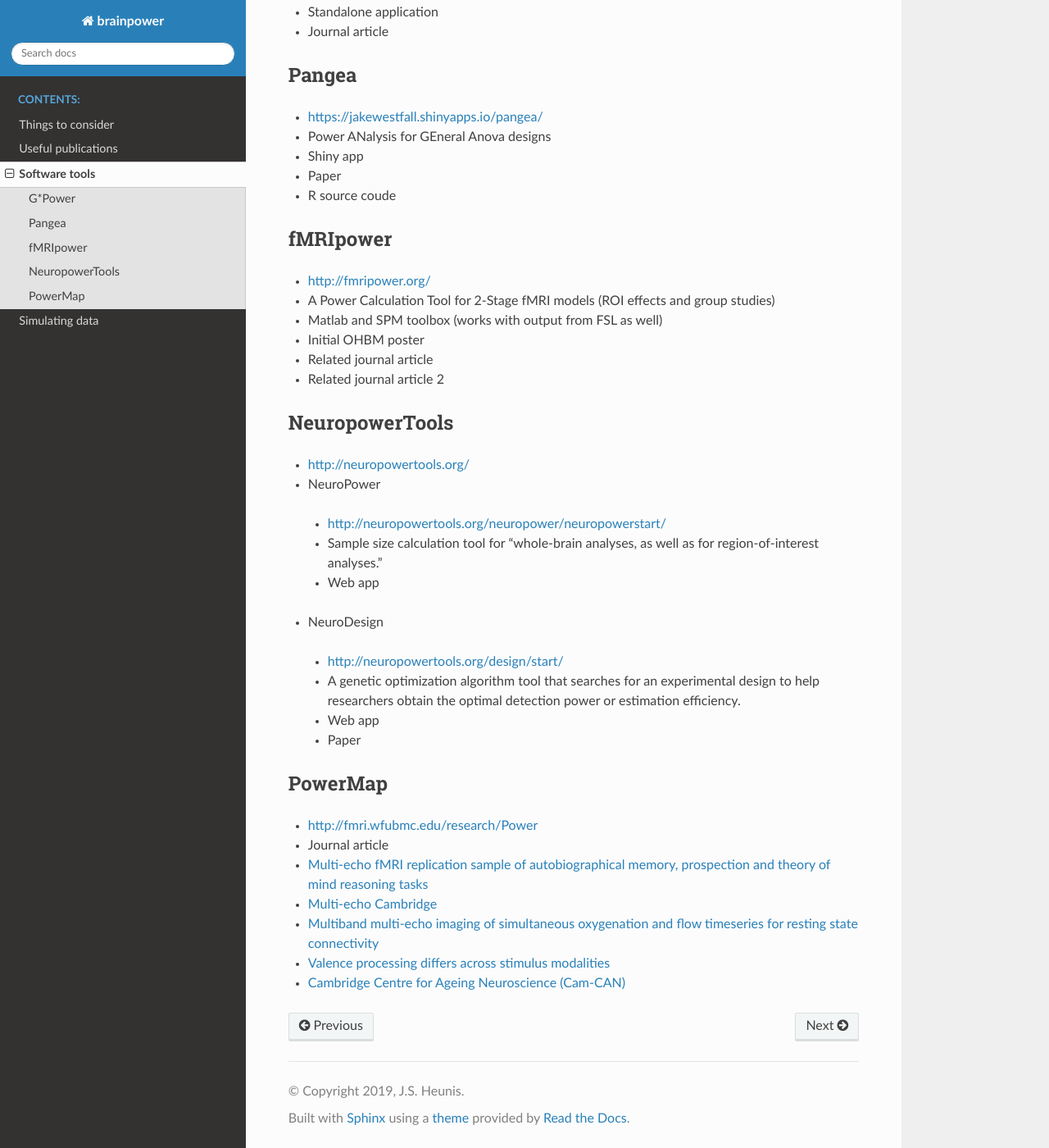
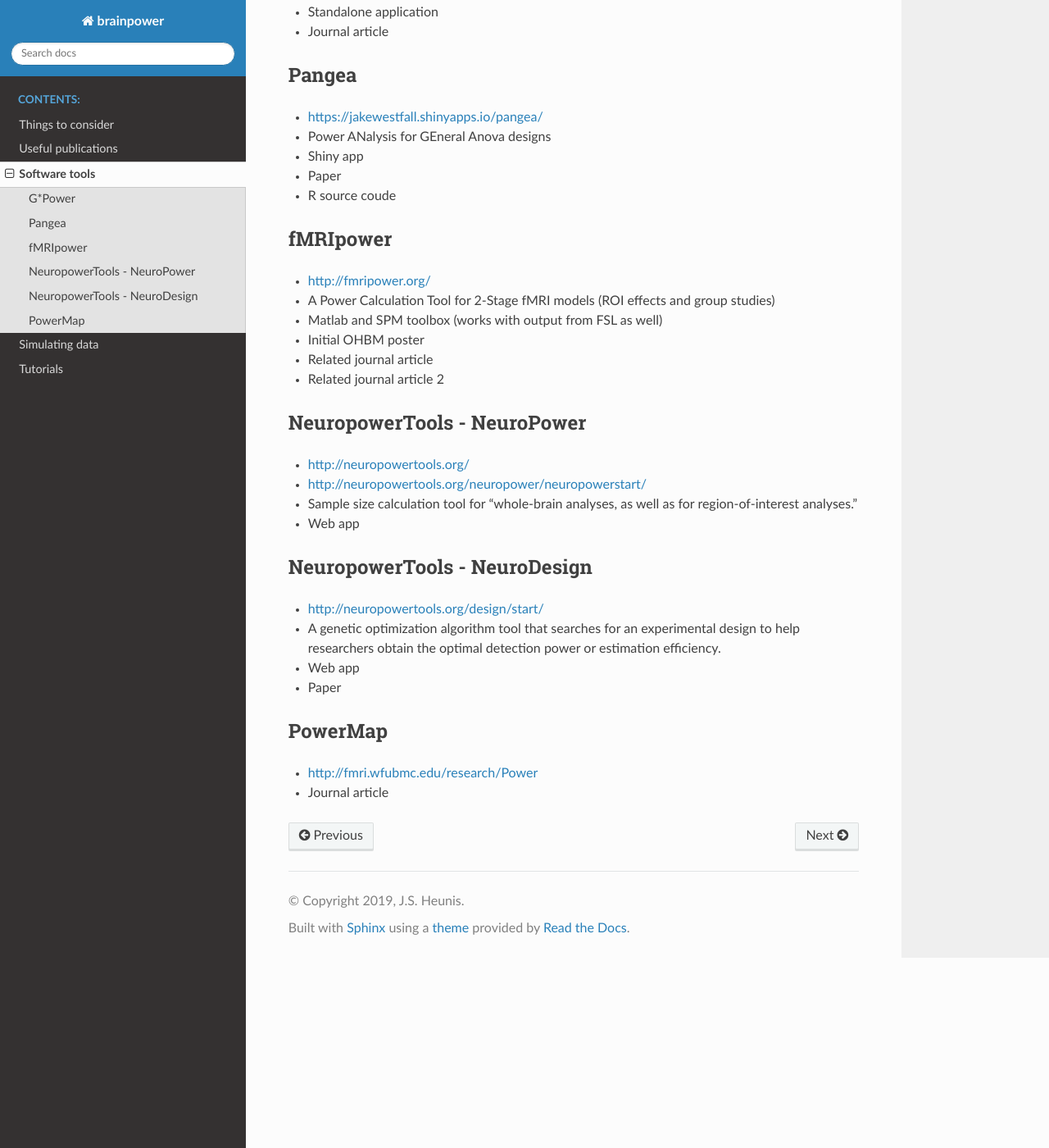
Before and after one commit to jsheunis/brainpower, a Sphinx documentation site: the page built from docs/software_tools.rst, in a window 1280 px wide and 1400 px high, scrolled down 261 px. Shown: the whole window at 82% size. Built offline with Sphinx 7.4.7 and the Read the Docs theme 2.0.0, drawn with Linux system fonts in a browser that asks for light colours.

Commit message:
some cleanup

```diff
--- a/docs/software_tools.rst
+++ b/docs/software_tools.rst
@@ -1,6 +1,5 @@
 Software tools
 ==============
-
 
 G*Power
 *******
@@ -26,38 +25,22 @@ fMRIpower
 * Related journal article
 * Related journal article 2
 
-NeuropowerTools
-***************
+NeuropowerTools - NeuroPower
+****************************
 * http://neuropowertools.org/
-* NeuroPower
+* http://neuropowertools.org/neuropower/neuropowerstart/
+* Sample size calculation tool for "whole-brain analyses, as well as for region-of-interest analyses."
+* Web app
 
- * http://neuropowertools.org/neuropower/neuropowerstart/
- * Sample size calculation tool for "whole-brain analyses, as well as for region-of-interest analyses."
- * Web app
+NeuropowerTools - NeuroDesign
+*****************************
 
-* NeuroDesign
-
- * http://neuropowertools.org/design/start/
- * A genetic optimization algorithm tool that searches for an experimental design to help researchers obtain the optimal detection power or estimation efficiency.
- * Web app
- * Paper
+* http://neuropowertools.org/design/start/
+* A genetic optimization algorithm tool that searches for an experimental design to help researchers obtain the optimal detection power or estimation efficiency.
+* Web app
+* Paper
 
 PowerMap
 ********
 * http://fmri.wfubmc.edu/research/Power
 * Journal article
-
-
-
-
-* `Multi-echo fMRI replication sample of autobiographical memory, prospection and theory of mind reasoning tasks`_
-* `Multi-echo Cambridge`_
-* `Multiband multi-echo imaging of simultaneous oxygenation and flow timeseries for resting state connectivity`_
-* `Valence processing differs across stimulus modalities`_
-* `Cambridge Centre for Ageing Neuroscience (Cam-CAN)`_
-
-.. _Multi-echo fMRI replication sample of autobiographical memory, prospection and theory of mind reasoning tasks: https://openneuro.org/datasets/ds000210/
-.. _Multi-echo Cambridge: https://openneuro.org/datasets/ds000258
-.. _Multiband multi-echo imaging of simultaneous oxygenation and flow timeseries for resting state connectivity: https://openneuro.org/datasets/ds000254
-.. _Valence processing differs across stimulus modalities: https://openneuro.org/datasets/ds001491
-.. _Cambridge Centre for Ageing Neuroscience (Cam-CAN): https://camcan-archive.mrc-cbu.cam.ac.uk/dataaccess/
--- a/docs/tutorials.rst
+++ b/docs/tutorials.rst
@@ -0,0 +1,5 @@
+Tutorials
+=========
+
+
+-- to be populated --
```
Also changed, not shown: docs/publications.rst (+8 -9 lines), docs/things_to_consider.rst (+19 -19 lines).
